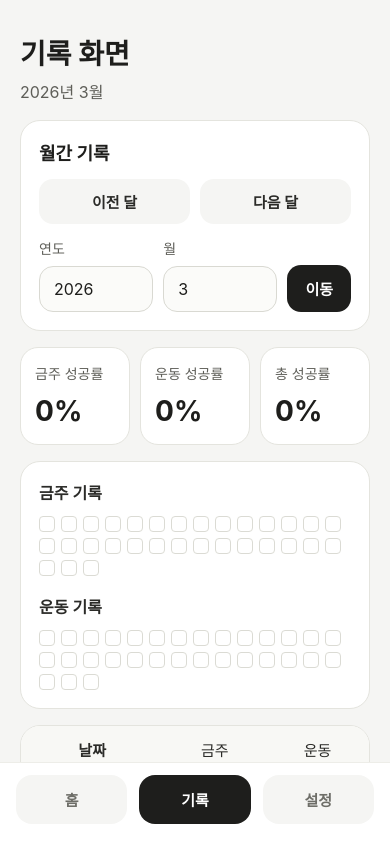
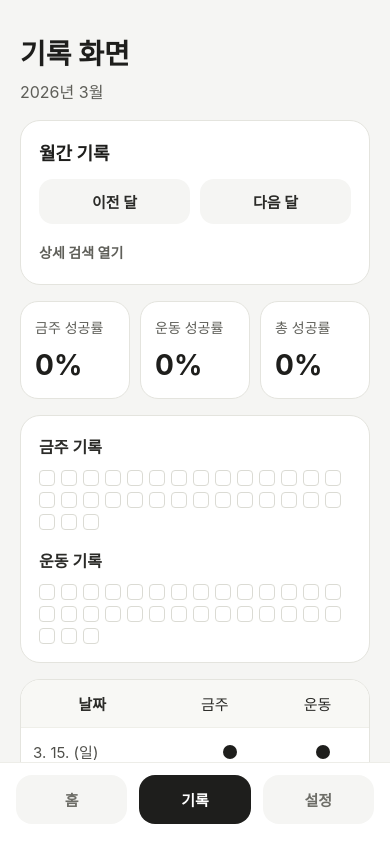
Before and after one commit to bldongdong/habit, a React Native app: screen / in a window 390 px wide. Both pictures are taken after a click on the button "기록". Built offline with nearby package versions, Linux system fonts and the light colour scheme.

Commit message:
history page update

```diff
--- a/package.json
+++ b/package.json
@@ -10,6 +10,7 @@
   },
   "dependencies": {
     "@react-native-async-storage/async-storage": "2.2.0",
+    "@react-native-picker/picker": "2.11.4",
     "expo": "~55.0.6",
     "expo-status-bar": "~55.0.4",
     "react": "19.2.0",
--- /dev/null
+++ b/src/components/StatusDot.tsx
@@ -0,0 +1,23 @@
+import { StyleSheet, View } from 'react-native';
+
+type StatusDotProps = {
+  success: boolean;
+};
+
+export function StatusDot({ success }: StatusDotProps) {
+  return <View style={[styles.dot, success ? styles.successDot : styles.failDot]} />;
+}
+
+const styles = StyleSheet.create({
+  dot: {
+    width: 14,
+    height: 14,
+    borderRadius: 7,
+  },
+  successDot: {
+    backgroundColor: '#1f7a4d',
+  },
+  failDot: {
+    backgroundColor: '#1e1e1c',
+  },
+});
--- a/src/screens/HistoryScreen.tsx
+++ b/src/screens/HistoryScreen.tsx
@@ -1,10 +1,13 @@
-import { useState } from 'react';
-import { Pressable, StyleSheet, Text, TextInput, View } from 'react-native';
+import { useMemo, useState } from 'react';
+import { Pressable, StyleSheet, Text, View } from 'react-native';
+import { Picker } from '@react-native-picker/picker';
 
 import { ScreenContainer } from '../components/ScreenContainer';
+import { StatusDot } from '../components/StatusDot';
 import type { HabitNames, RecordsByDate } from '../types/habit';
 import {
   formatMonthDayLabel,
+  getCurrentDay,
   formatYearMonthLabel,
   getCurrentYearMonth,
   getDateKeysDescendingForMonth,
@@ -19,10 +22,30 @@ export function HistoryScreen({ habitNames, records }: HistoryScreenProps) {
   const currentYearMonth = getCurrentYearMonth();
   const [viewedYear, setViewedYear] = useState(currentYearMonth.year);
   const [viewedMonth, setViewedMonth] = useState(currentYearMonth.month);
-  const [yearInput, setYearInput] = useState(String(currentYearMonth.year));
-  const [monthInput, setMonthInput] = useState(String(currentYearMonth.month));
+  const [selectedYear, setSelectedYear] = useState(currentYearMonth.year);
+  const [selectedMonth, setSelectedMonth] = useState(currentYearMonth.month);
+  const [isSearchExpanded, setIsSearchExpanded] = useState(false);
+
+  const yearOptions = useMemo(
+    () =>
+      Array.from({ length: 11 }, (_, index) => currentYearMonth.year - 5 + index),
+    [currentYearMonth.year]
+  );
+
+  const monthOptions = useMemo(
+    () => Array.from({ length: 12 }, (_, index) => index + 1),
+    []
+  );
 
   const currentMonthDateKeys = getDateKeysDescendingForMonth(viewedYear, viewedMonth);
+  const isViewingCurrentMonth =
+    viewedYear === currentYearMonth.year && viewedMonth === currentYearMonth.month;
+  const visibleDateKeys = isViewingCurrentMonth
+    ? currentMonthDateKeys.filter((dateKey) => {
+        const day = Number(dateKey.slice(-2));
+        return day <= getCurrentDay();
+      })
+    : currentMonthDateKeys;
   const daysInMonth = currentMonthDateKeys.length;
 
   const moveToPreviousMonth = () => {
@@ -30,14 +53,14 @@ export function HistoryScreen({ habitNames, records }: HistoryScreenProps) {
       const nextYear = viewedYear - 1;
       setViewedYear(nextYear);
       setViewedMonth(12);
-      setYearInput(String(nextYear));
-      setMonthInput('12');
+      setSelectedYear(nextYear);
+      setSelectedMonth(12);
       return;
     }
 
     const nextMonth = viewedMonth - 1;
     setViewedMonth(nextMonth);
-    setMonthInput(String(nextMonth));
+    setSelectedMonth(nextMonth);
   };
 
   const moveToNextMonth = () => {
@@ -45,32 +68,19 @@ export function HistoryScreen({ habitNames, records }: HistoryScreenProps) {
       const nextYear = viewedYear + 1;
       setViewedYear(nextYear);
       setViewedMonth(1);
-      setYearInput(String(nextYear));
-      setMonthInput('1');
+      setSelectedYear(nextYear);
+      setSelectedMonth(1);
       return;
     }
 
     const nextMonth = viewedMonth + 1;
     setViewedMonth(nextMonth);
-    setMonthInput(String(nextMonth));
+    setSelectedMonth(nextMonth);
   };
 
   const applyViewedMonth = () => {
-    const nextYear = Number(yearInput);
-    const nextMonth = Number(monthInput);
-
-    if (!Number.isInteger(nextYear) || !Number.isInteger(nextMonth)) {
-      return;
-    }
-
-    if (nextMonth < 1 || nextMonth > 12) {
-      return;
-    }
-
-    setViewedYear(nextYear);
-    setViewedMonth(nextMonth);
-    setYearInput(String(nextYear));
-    setMonthInput(String(nextMonth));
+    setViewedYear(selectedYear);
+    setViewedMonth(selectedMonth);
   };
 
   const habit1SuccessCount = currentMonthDateKeys.filter(
@@ -112,29 +122,54 @@ export function HistoryScreen({ habitNames, records }: HistoryScreenProps) {
           </Pressable>
         </View>
 
+        <Pressable
+          onPress={() => setIsSearchExpanded((current) => !current)}
+          style={styles.searchToggle}
+        >
+          <Text style={styles.searchToggleText}>
+            상세 검색 {isSearchExpanded ? '접기' : '열기'}
+          </Text>
+        </Pressable>
+
+        {isSearchExpanded ? (
+          <View style={styles.searchPanel}>
             <View style={styles.pickerRow}>
               <View style={styles.inputGroup}>
                 <Text style={styles.inputLabel}>연도</Text>
-            <TextInput
-              keyboardType="numeric"
-              value={yearInput}
-              onChangeText={setYearInput}
-              style={styles.input}
-            />
+                <View style={styles.pickerWrapper}>
+                  <Picker
+                    selectedValue={selectedYear}
+                    onValueChange={(value) => setSelectedYear(Number(value))}
+                    style={styles.picker}
+                  >
+                    {yearOptions.map((year) => (
+                      <Picker.Item key={year} label={`${year}년`} value={year} />
+                    ))}
+                  </Picker>
                 </View>
+              </View>
+
               <View style={styles.inputGroup}>
                 <Text style={styles.inputLabel}>월</Text>
-            <TextInput
-              keyboardType="numeric"
-              value={monthInput}
-              onChangeText={setMonthInput}
-              style={styles.input}
-            />
+                <View style={styles.pickerWrapper}>
+                  <Picker
+                    selectedValue={selectedMonth}
+                    onValueChange={(value) => setSelectedMonth(Number(value))}
+                    style={styles.picker}
+                  >
+                    {monthOptions.map((month) => (
+                      <Picker.Item key={month} label={`${month}월`} value={month} />
+                    ))}
+                  </Picker>
                 </View>
+              </View>
+            </View>
+
             <Pressable onPress={applyViewedMonth} style={styles.applyButton}>
               <Text style={styles.applyButtonText}>이동</Text>
             </Pressable>
           </View>
+        ) : null}
       </View>
 
       <View style={styles.dashboardRow}>
@@ -197,14 +232,18 @@ export function HistoryScreen({ habitNames, records }: HistoryScreenProps) {
           <Text style={styles.cell}>{habitNames[1]}</Text>
         </View>
 
-        {currentMonthDateKeys.map((dateKey) => {
+        {visibleDateKeys.map((dateKey) => {
           const dailyRecord = records[dateKey];
 
           return (
             <View key={dateKey} style={styles.row}>
               <Text style={[styles.cell, styles.dateCell]}>{formatMonthDayLabel(dateKey)}</Text>
-              <Text style={styles.cell}>{dailyRecord?.habit1 ? 'O' : 'X'}</Text>
-              <Text style={styles.cell}>{dailyRecord?.habit2 ? 'O' : 'X'}</Text>
+              <View style={styles.statusCell}>
+                <StatusDot success={Boolean(dailyRecord?.habit1)} />
+              </View>
+              <View style={styles.statusCell}>
+                <StatusDot success={Boolean(dailyRecord?.habit2)} />
+              </View>
             </View>
           );
         })}
@@ -257,9 +296,20 @@ const styles = StyleSheet.create({
     fontWeight: '600',
     color: '#2b2b28',
   },
+  searchToggle: {
+    alignSelf: 'flex-start',
+    paddingVertical: 4,
+  },
+  searchToggleText: {
+    fontSize: 14,
+    fontWeight: '600',
+    color: '#5f5f59',
+  },
+  searchPanel: {
+    gap: 12,
+  },
   pickerRow: {
     flexDirection: 'row',
-    alignItems: 'flex-end',
     gap: 10,
   },
   inputGroup: {
@@ -270,17 +320,19 @@ const styles = StyleSheet.create({
     fontSize: 14,
     color: '#5f5f59',
   },
-  input: {
+  pickerWrapper: {
     borderWidth: 1,
     borderColor: '#d9d9d2',
     borderRadius: 14,
-    paddingHorizontal: 14,
-    paddingVertical: 12,
-    fontSize: 16,
+    backgroundColor: '#fbfbf9',
+    overflow: 'hidden',
+  },
+  picker: {
+    width: '100%',
     color: '#1e1e1c',
-    backgroundColor: '#fbfbf9',
   },
   applyButton: {
+    alignSelf: 'flex-start',
     borderRadius: 14,
     backgroundColor: '#1e1e1c',
     paddingHorizontal: 18,
@@ -373,6 +425,12 @@ const styles = StyleSheet.create({
     fontSize: 15,
     color: '#2b2b28',
   },
+  statusCell: {
+    flex: 1,
+    alignItems: 'center',
+    justifyContent: 'center',
+    paddingVertical: 12,
+  },
   dateHeader: {
     flex: 1.5,
     fontWeight: '700',
--- a/src/utils/date.ts
+++ b/src/utils/date.ts
@@ -22,6 +22,10 @@ export function getCurrentYearMonth() {
     year: today.getFullYear(),
     month: today.getMonth() + 1,
   };
+}
+
+export function getCurrentDay() {
+  return new Date().getDate();
 }
 
 export function formatYearMonthLabel(year: number, month: number) {
```
Also changed, not shown: 1 other file (tests, documents, lock files or other folders). Lines whose indentation alone changed are shown as unchanged.
